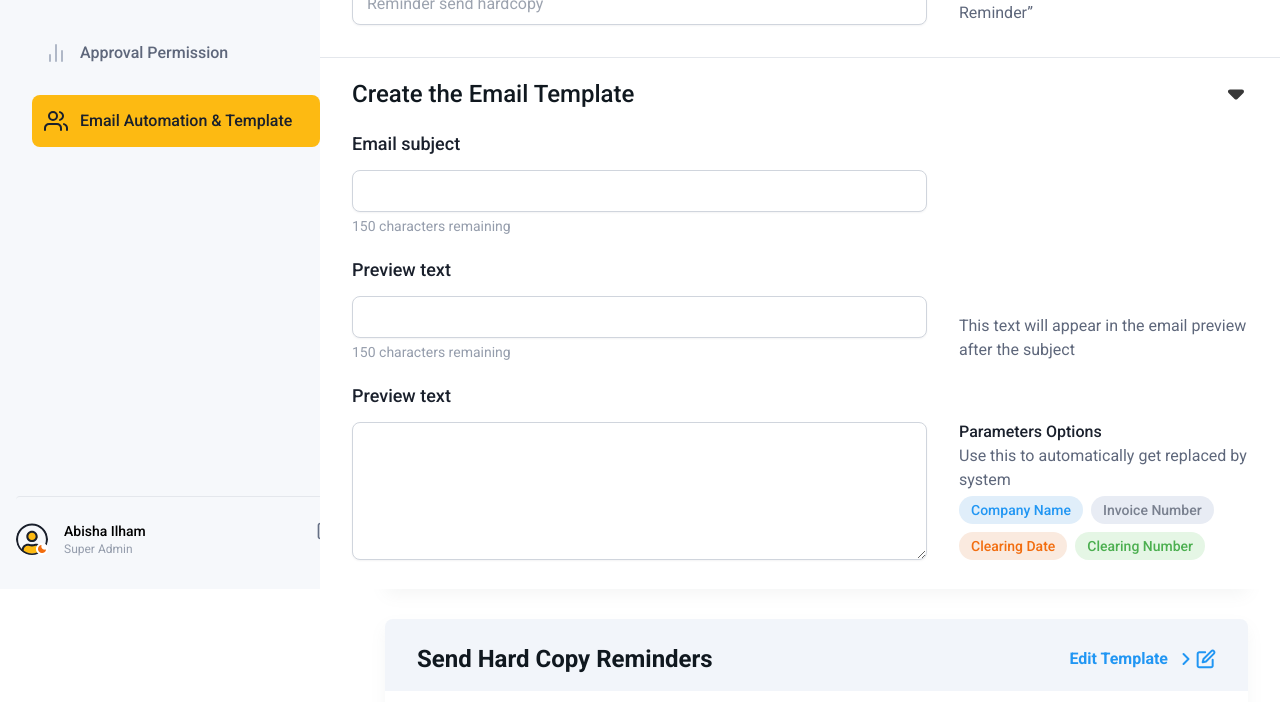
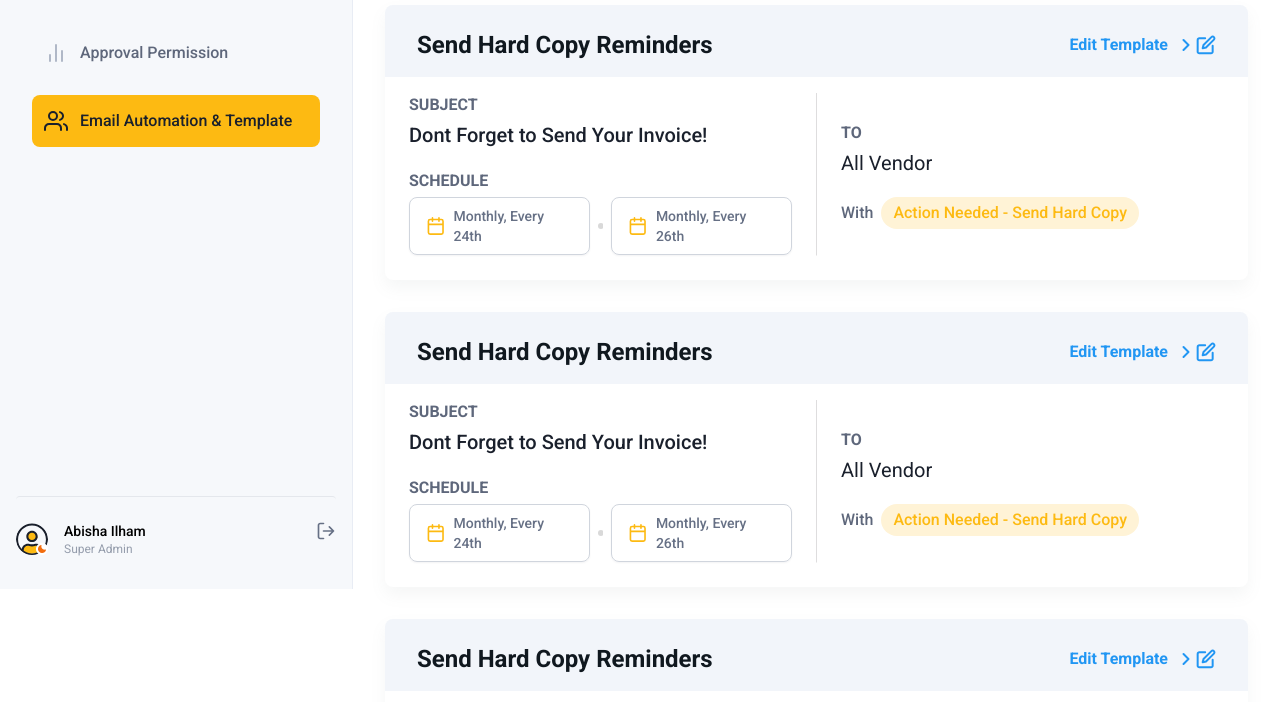
Before and after one commit to rakaalscode/template-trakindo-dashboard, a website: page src/pages/super_admin/email_automation.html in a window 1280 px wide. Shown: the part 211-913 px from the top of the page. Drawn offline with Linux system fonts and the light colour scheme.

Commit message:
update minor

```diff
--- a/src/pages/super_admin/email_automation.html
+++ b/src/pages/super_admin/email_automation.html
@@ -412,7 +412,7 @@
   </main>
 
   <!-- form email template -->
-  <div id="drawer_email_template-id" class="fixed top-0 right-0 z-[60] h-screen overflow-y-auto transition-transform transform-none bg-white w-full md:w-9/12 lg:w-9/12" tabindex="-1" aria-labelledby="drawer-right-label">
+  <div id="drawer_email_template-id" class="fixed top-0 right-0 z-[60] h-screen overflow-y-auto transition-transform translate-x-full bg-white w-full md:w-9/12 lg:w-9/12" tabindex="-1" aria-labelledby="drawer-right-label">
 
     <div class="bg-cloudy-20">
       <div class="p-4 md:pb-0 md:p-6">
```
